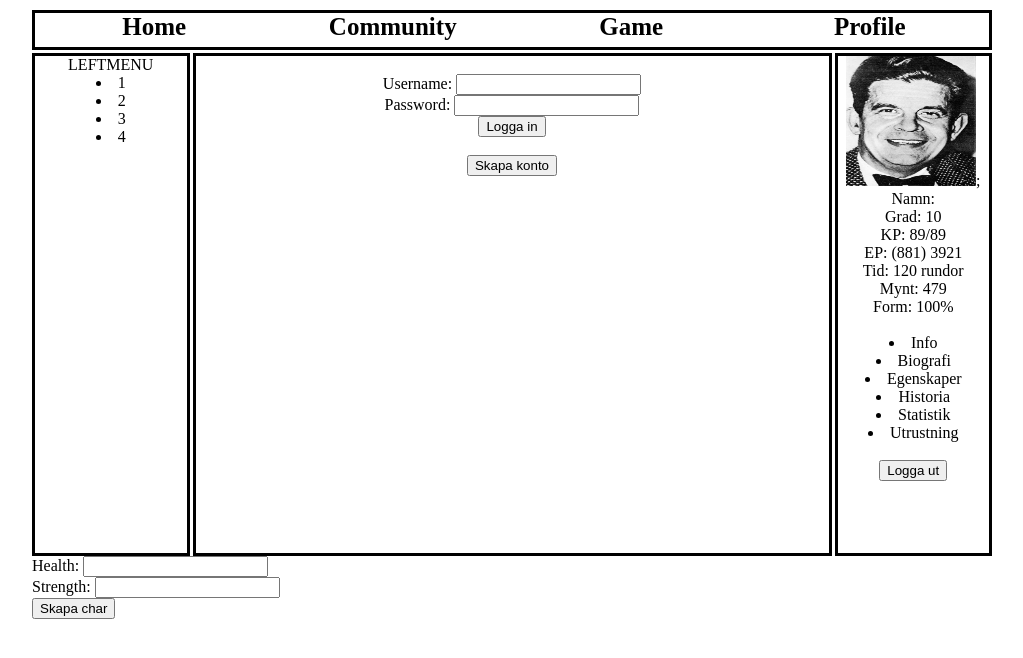
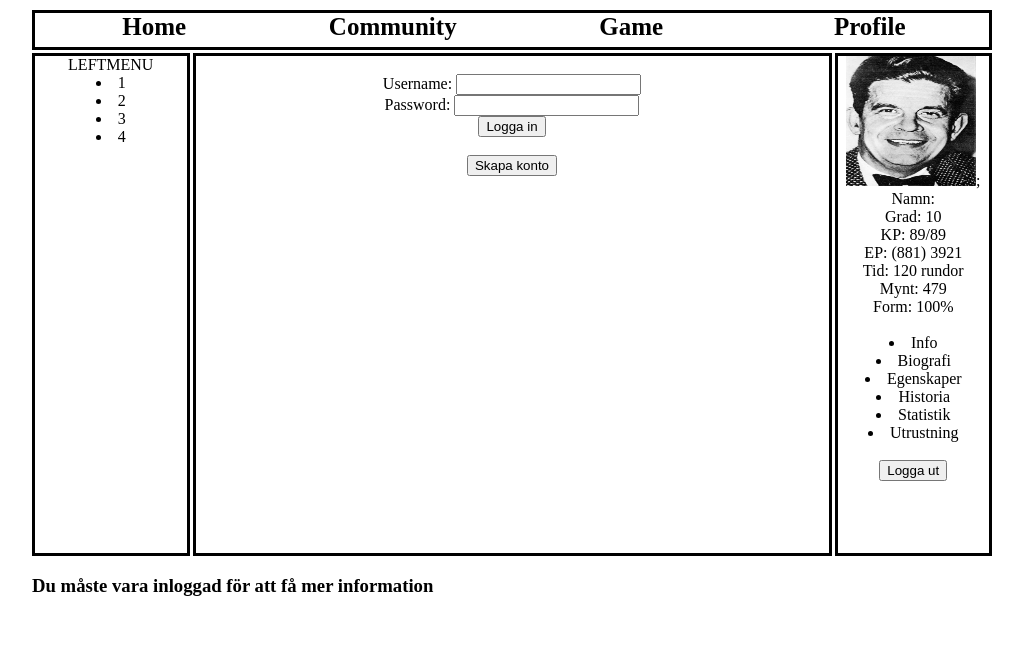
Before and after one commit to berglund10/felonious-klient, a React (Create React App) app: page / in a window 1280 px wide. Both pictures are taken after a click on the item "Historia". Shown: the top 658 px of the page, without its empty margins (128-1151 px from the left). Built offline with nearby package versions, Linux system fonts and the light colour scheme.

Commit message:
kan bara skapa char om du inte redan har en

```diff
--- a/src/view/CreateCharView.js
+++ b/src/view/CreateCharView.js
@@ -1,6 +1,7 @@
-import React , {useState} from 'react'
+import React, { useState, useContext } from 'react'
 import Axios from 'axios'
 import { useNavigate } from 'react-router-dom'
+import { UserContext } from '../shared/global/UserProvider'
 
 export const CreateCharView = () => {
 
@@ -8,16 +9,29 @@ export const CreateCharView = () => {
     const [strength, setStrength] = useState()
     const history = useNavigate()
 
+    const [authUser, setAuthUser] = useContext(UserContext);
+
+
+    const displayUserIfAuth = () => {
+        return (authUser)
+            ? <div><span>Health:  </span><input onChange={(event => setHealth(event.target.value))}></input> <br />
+                <span>Strength:  </span><input onChange={(event => setStrength(event.target.value))}></input> <br />
+                <button onClick={() => createCharacter()}>Skapa char</button></div>
+            : <h3>Du måste vara inloggad för att få mer information</h3>
+    }
+
     const username = localStorage.getItem('username')
 
     const createCharacter = () => {
         Axios.get(`http://localhost:3001/searchuser?username=${username}`, {
         })
             .then((response) => {
+                if(response.data[0].character === undefined) {
                     Axios.post(`http://localhost:3001/char/${response.data[0]._id}`, {
                         health: health,
                         strength: strength,
                     })
+                }
             })
             .then(() => {
                 history('/game')
@@ -26,9 +40,7 @@ export const CreateCharView = () => {
 
     return (
         <div>
-                <span>Health:  </span><input onChange={(event => setHealth(event.target.value))}></input> <br/>
-                <span>Strength:  </span><input onChange={(event => setStrength(event.target.value))}></input> <br/>
-                <button onClick={() => createCharacter()}>Skapa char</button>
+            {displayUserIfAuth()}
         </div>
     )
 }
```
Lines whose indentation alone changed are shown as unchanged.
